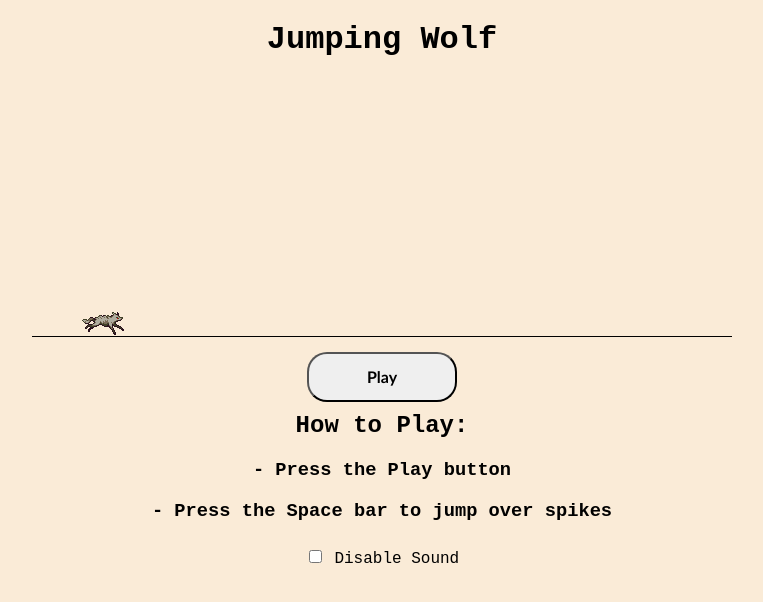
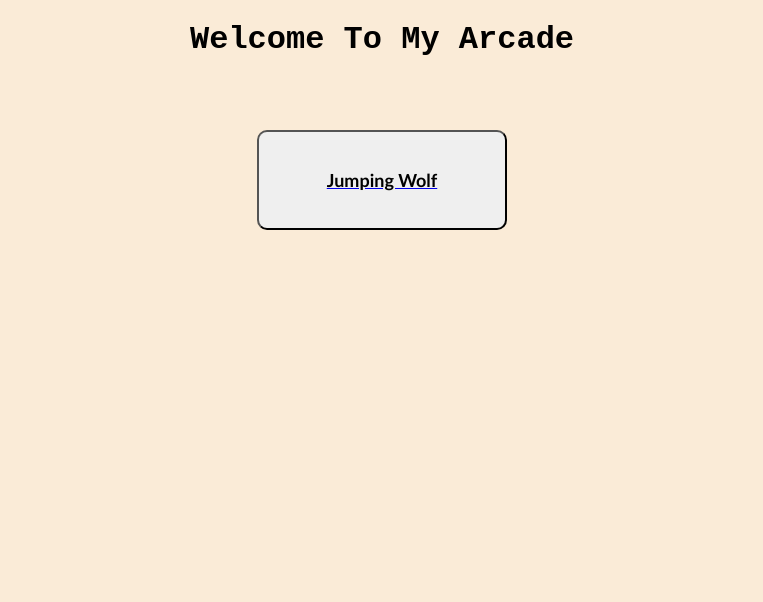
Before and after one commit to tylergillies01/Portfolio-Website-Mark-I, a plain HTML site: page index.html in a window 1280 px wide. Shown: the whole page, without its empty margins (258-1021 px from the left). Drawn offline with Linux system fonts and the light colour scheme; files whose address does not match are found by name.

Commit message:
Added button to home page to redirect to the first game

```diff
--- a/index.html
+++ b/index.html
@@ -5,30 +5,17 @@
     <script src="script.js"></script>
 
     <body>
-        <h1>Jumping Wolf</h1>
+        <h1>Welcome To My Arcade</h1>
 
-        <canvas id="board"></canvas>
-        <button id="playButton">Play</button>
+        <div>
 
-        <div id="instructions">
-            <h2>How to Play:</h2>
-            <h3>- Press the Play button</h3>
-            <h3>- Press the Space bar to jump over spikes</h3>
+            <a href="JumpingGame/JumpingGameIndex.html">
+                <button id="playButton">Jumping Wolf</button>
+            </a>
+
         </div>
 
-        <audio id="backgroundMusic" autoplay loop>
-            <source src="Assets\The Beach Boys - Mona (8-Bit).mp3" type="audio/mpeg">
 
-        </audio>
-
-        <audio id="jumpSound">
-            <source src="Assets\Retro_8-Bit_Game-Jump_Lift_TakeOff_06.wav" type="audio/mpeg">
-
-        </audio>
-
-
-        <input type="checkbox" id="isSound" name="isSound" value="false">
-        <label for="vehicle1">Disable Sound</label><br>
 
     </body>
 
--- a/styles.css
+++ b/styles.css
@@ -5,38 +5,17 @@ body {
 }
 
 
-/* This is for the canvas */
-#board {
-    position: relative;
-    background-color: antiquewhite;
-    border-bottom: 1px solid black;
-
-    background-image: url("Assets/fantasy-512-x-256_full.png");
-
-}
-
 #playButton {
     position: relative;
-    top: 10px; /* Adjust this value to set the desired distance below the canvas */
+    top: 50px; /* Adjust this value to set the desired distance below the canvas */
     display: block;
     margin: 0 auto; /* Center the button horizontally */
-    width: 150px;
-    height: 50px;
+    width: 250px;
+    height: 100px;
     font-family: 'Trebuchet MS', 'Lucida Sans Unicode', 'Lucida Grande', 'Lucida Sans', Arial, sans-serif;
     font-weight: bold;
     text-align: center;
-    font-size: medium;
-    border-radius: 20px;
+    font-size: large;
+    border-radius: 10px;
 
 }
-
-#instructions {
-    position: relative;
-    margin-top: 20px; /* Optional: Add some margin between the button and instructions */
-    text-align: center;
-}
-
-#isSound {
-    position: relative;
-    margin-top: 10px; /* Optional: Add some margin between the button and instructions */
-}
```
